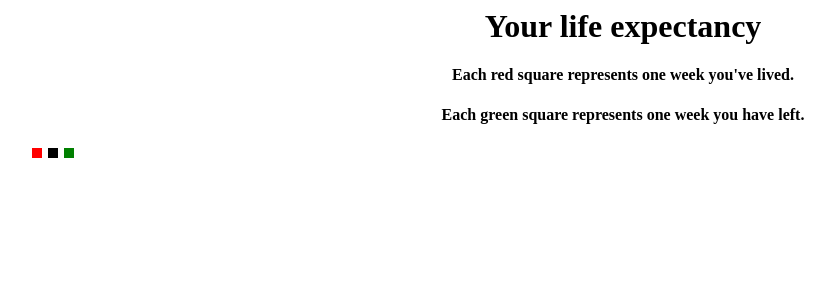
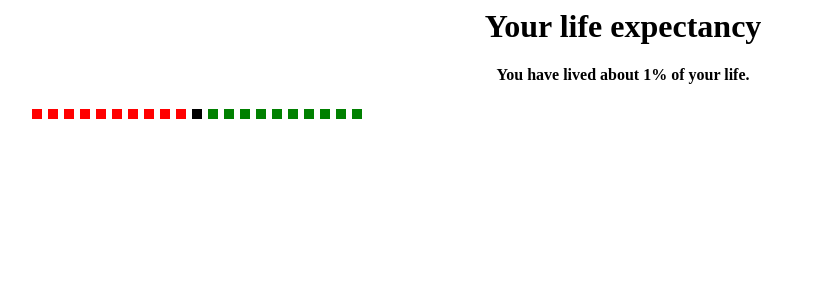
Before and after one commit to aubreypc/life-calendar, a Flask app: template templates/calendar.html in a window 1280 px wide. Shown: the top 300 px of the page, without its empty margins (17-852 px from the left). Run offline with Flask 2, Linux system fonts and the light colour scheme; the template is opened without the code that fills it: most values are stand-ins (such as "Sample title", 1, 10 or a date in 2020).

Commit message:
display % of life lived

```diff
--- a/templates/calendar.html
+++ b/templates/calendar.html
@@ -32,15 +32,14 @@
 	<body>
 		<div id="title">
 			<h1>Your life expectancy</h1>
-			<h4>Each red square represents one week you've lived.</h3>
-			<h4>Each green square represents one week you have left.</h4>
+			<h4>You have lived about {{ percentage }}% of your life.</h4>
 		</div>
 		<ul>
-			{% for week in past %}
+			{% for week in range(past) %}
 				<li class="past"></li>
 			{% endfor %}
 				<li class="present"></li>
-			{% for week in future %}
+			{% for week in range(future) %}
 				<li class="future"></li>
 			{% endfor %}
 		</ul>
```
Also changed, not shown: Calendar.py (+11 -2 lines).
